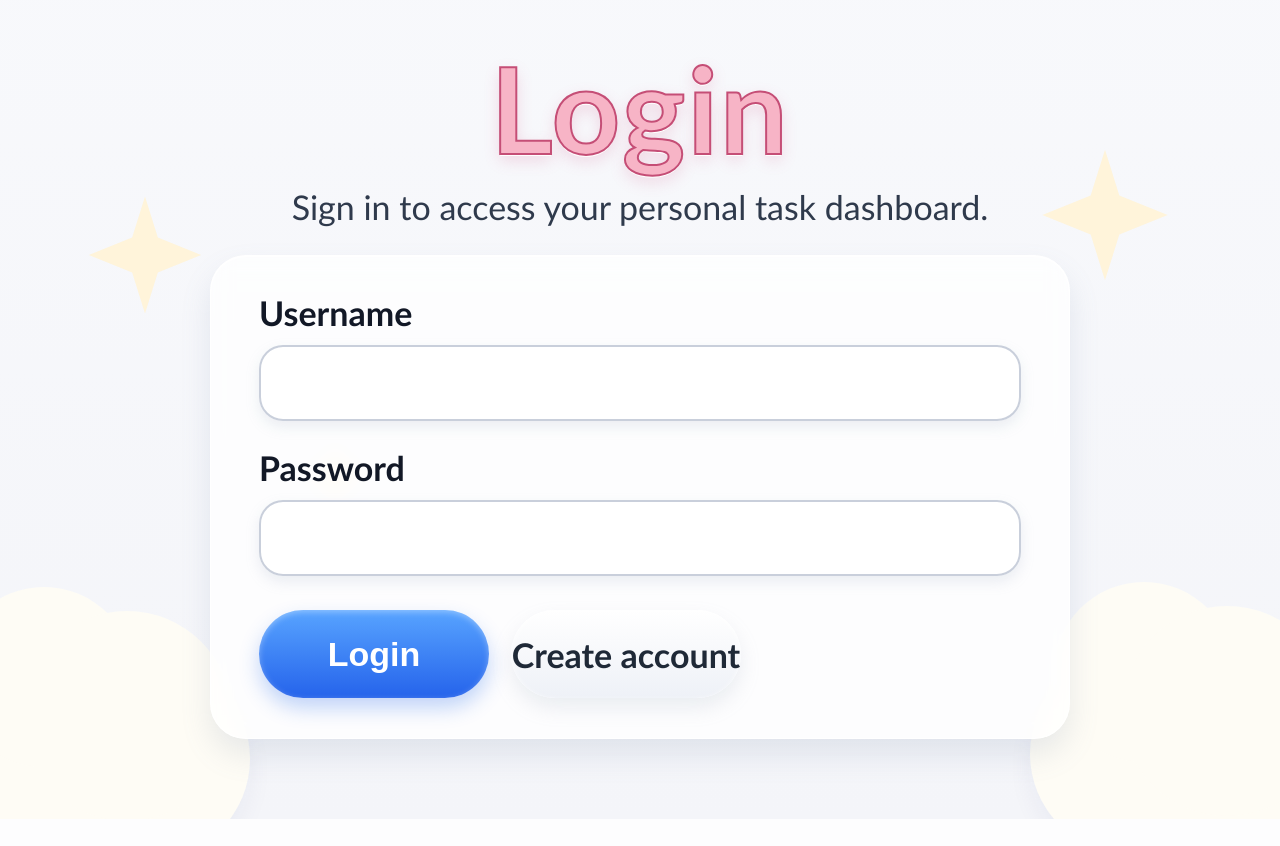
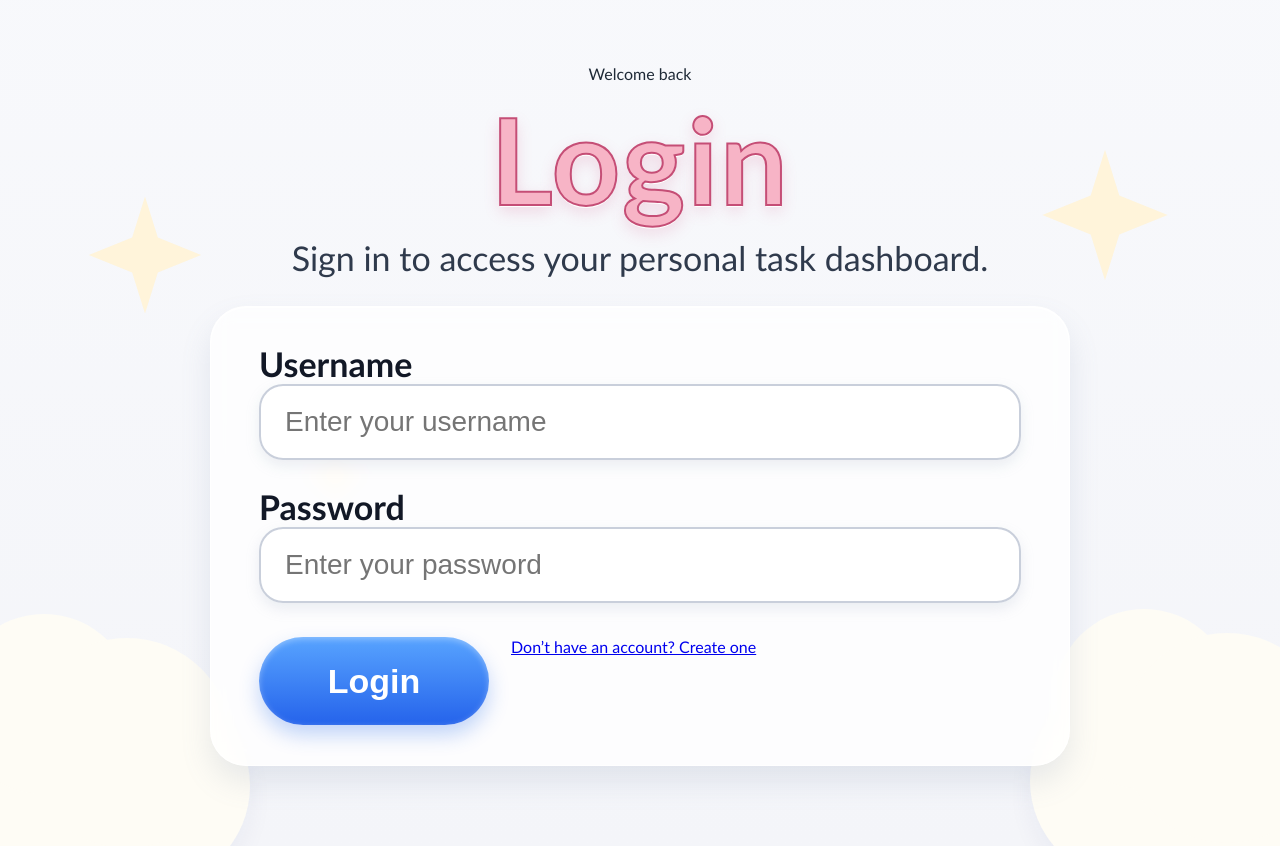
Before and after one commit to WangXinrui605/smartplan-task-management, a Django app: page /login/ in a window 1280 px wide. Shown: the part 88-934 px from the top of the page. Before the commit the page ends 907 px from the top, so only its background shows below. Run offline with Django 5.2, Linux system fonts and the light colour scheme.

Commit message:
Update login.html

```diff
--- a/task/templates/task/login.html
+++ b/task/templates/task/login.html
@@ -11,7 +11,7 @@
     <header class="topbar">
         <div class="brand">SmartPlan</div>
         <nav class="nav-links">
-            <a href="{% url 'login' %}">Login</a>
+            <a href="{% url 'login' %}" class="active">Login</a>
             <a href="{% url 'register' %}">Register</a>
         </nav>
     </header>
@@ -24,28 +24,46 @@
         <div class="bg-shape star star-right"></div>
 
         <section class="hero">
+            <p class="page-tag">Welcome back</p>
             <h1 class="title-bubble">Login</h1>
             <p class="subtitle">Sign in to access your personal task dashboard.</p>
 
             <div class="login-card">
-                <form method="post">
+                <form method="post" class="auth-form" novalidate>
                     {% csrf_token %}
 
                     {% if form.errors %}
                     <div class="error-message">
-                        Invalid username or password
+                        Invalid username or password. Please try again.
                     </div>
                     {% endif %}
 
-                    <label for="username">Username</label>
-                    <input type="text" id="username" name="username" required>
+                    <div class="form-group">
+                        <label for="username">Username</label>
+                        <input
+                            type="text"
+                            id="username"
+                            name="username"
+                            value="{{ form.username.value|default:'' }}"
+                            placeholder="Enter your username"
+                            required
+                        >
+                    </div>
 
-                    <label for="password">Password</label>
-                    <input type="password" id="password" name="password" required>
+                    <div class="form-group">
+                        <label for="password">Password</label>
+                        <input
+                            type="password"
+                            id="password"
+                            name="password"
+                            placeholder="Enter your password"
+                            required
+                        >
+                    </div>
 
-                    <div class="button-row">
+                    <div class="button-row single-column">
                         <button type="submit" class="btn btn-primary">Login</button>
-                        <a href="{% url 'register' %}" class="btn btn-secondary">Create account</a>
+                        <a href="{% url 'register' %}" class="text-link">Don’t have an account? Create one</a>
                     </div>
                 </form>
             </div>
```
